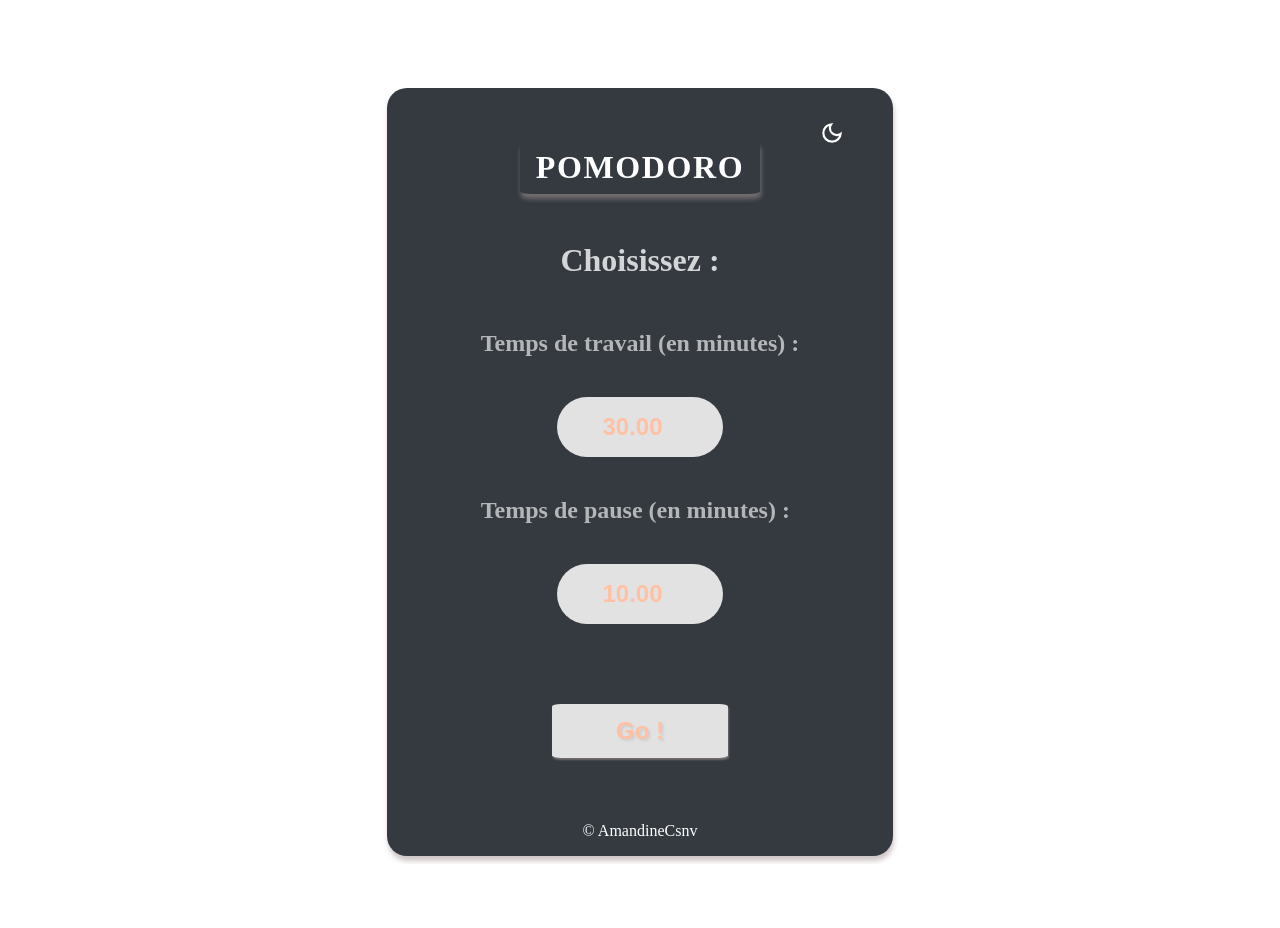
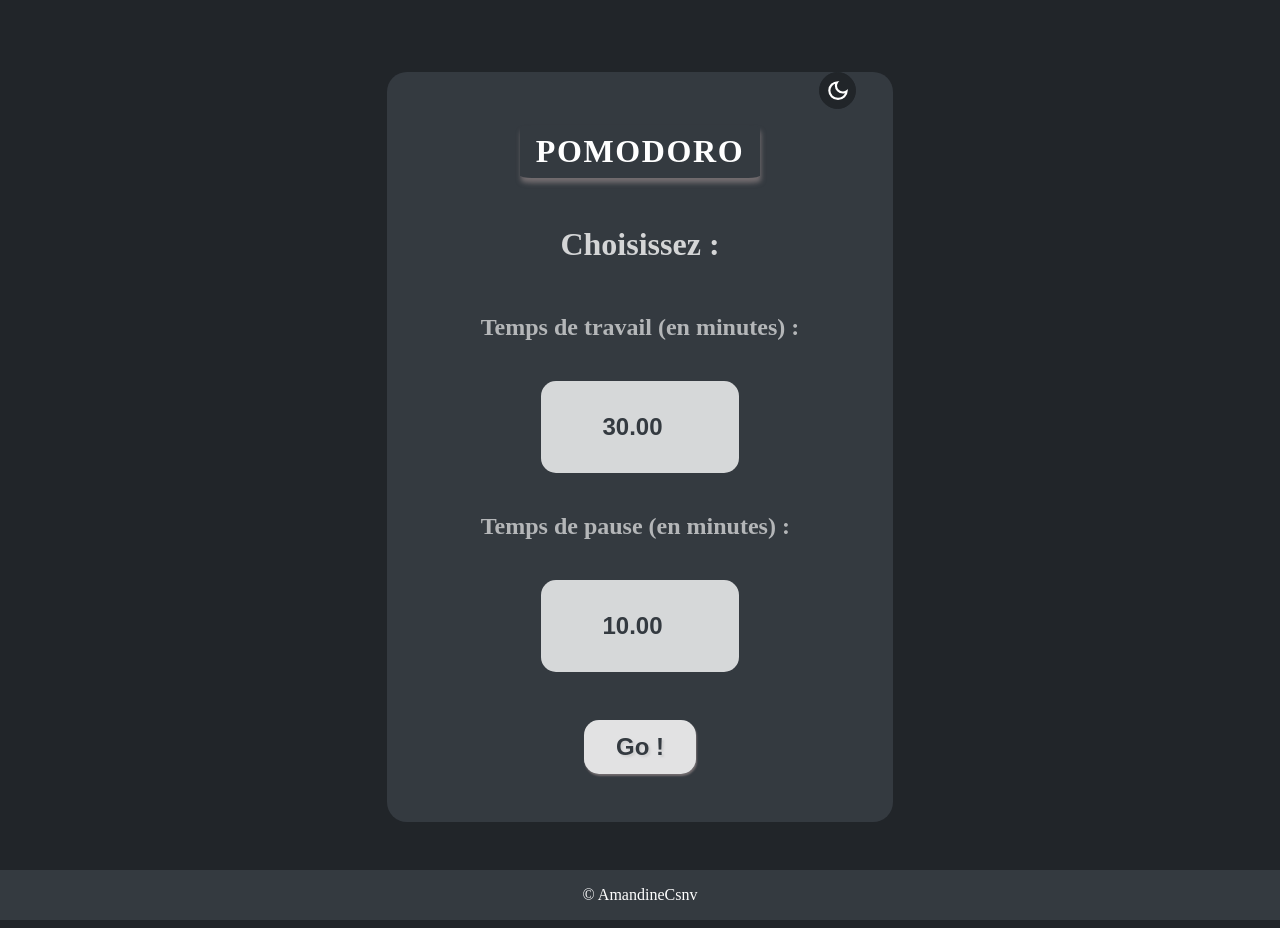
Before and after one commit to AmandineCsnv/Pomodoro, a website built with Parcel: page src/index.html in a window 1280 px wide. Before the commit the page ends 864 px from the top, so only its background shows below. Built offline with nearby package versions, Linux system fonts and the light colour scheme.

Commit message:
accueil desktop

```diff
--- a/package.json
+++ b/package.json
@@ -14,5 +14,8 @@
   "scripts": {
     "start": "parcel",
     "build": "parcel build"
+  },
+  "dependencies": {
+    "node-dev": "^8.0.0"
   }
 }
--- a/src/assets/scss/_global.scss
+++ b/src/assets/scss/_global.scss
@@ -20,7 +20,7 @@ body {
 .body-dark {
   background-color: var.$smallBackground-dark;
   @include mixin.big {
-    background-color: var.$smallBackground-dark;
+    background-color: var.$background-dark;
   }
 }
 a {
@@ -35,9 +35,9 @@ label {
 button {
   border: none;
   background-color: rgba(255, 255, 255, 0.856);
-  margin: 4rem 0 3rem 0;
-  padding: 0.8rem 4rem;
-  border-radius: 5%;
+  margin: 2rem 0 3rem 0;
+  padding: 0.8rem 2rem;
+  border-radius: 15px;
   box-shadow: 1px 2px 2px rgba(168, 151, 151, 0.541);
   font-weight: bold;
   font-size: 1.5rem;
@@ -51,11 +51,11 @@ input {
   font-size: 1rem;
   font-weight: bold;
   text-align: center;
-  border-radius: 30px;
-  background-color: rgba(255, 255, 255, 0.856);
+  border-radius: 15px;
+  background-color: rgba(255, 255, 255, 0.8);
   margin: 1rem;
   @include mixin.medium {
-    padding: 1rem 1.5rem;
+    padding: 2rem 2.5rem;
     font-size: 1.5rem;
   }
 }
@@ -68,13 +68,13 @@ input {
   align-items: center;
 
   @include mixin.big {
-    margin-top: 5rem;
+    margin-top: 4rem;
     background-color: var.$smallBackground-light;
     width: 40%;
     color: white;
     padding-top: 2rem;
     border-radius: 20px;
-    box-shadow: 1px 5px 5px rgba(168, 151, 151, 0.541);
+    // box-shadow: 1px 5px 5px rgba(168, 151, 151, 0.541);
   }
 }
 .container-dark {
@@ -87,13 +87,17 @@ input {
   top: 4%;
   left: 80%;
   width: 6%;
+  border: 1px solid var.$background-dark;
+  border-radius: 100%;
+  padding: 0.3rem;
+  background-color: var.$background-dark;
   @include mixin.medium {
     top: 4%;
     left: 75%;
     width: 4%;
   }
   @include mixin.big {
-    top: 15%;
+    top: 9%;
     left: 64%;
     width: 2%;
   }
@@ -125,8 +129,6 @@ form {
   flex-direction: column;
   align-items: center;
 }
-footer {
-  display: flex;
-  justify-content: center;
-  // margin-top: 5rem;
+.start-dark {
+  color: var.$smallBackground-dark;
 }
--- a/src/assets/scss/components/_footer.scss
+++ b/src/assets/scss/components/_footer.scss
@@ -0,0 +1,8 @@
+@use "../var";
+footer {
+  display: flex;
+  justify-content: center;
+  margin-top: 3rem;
+  background-color: var.$smallBackground-dark;
+  width: 103%;
+}
--- a/src/index.html
+++ b/src/index.html
@@ -12,7 +12,7 @@
     <script defer src="./assets/script/script.js"></script>
     <title>Pomodoro</title>
 </head>
-<body>
+<body class="body-dark">
     <main class="container container-dark">
         <img class="logo-theme" src="./assets/img/dark_mode.svg" alt="logo thème">
     <h1>Pomodoro</h1>
@@ -21,20 +21,20 @@
     <h3 class="work-time--title">Temps de travail (en minutes) :</h3>
     <form action="./assets/pages/work.html" method="get">
         <label for="work-time-timer">Temps de travail</label>
-        <input type="number" name="work" id="work-time-timer" value="30.00" min="00.00" max="60.00" step="05.00">
+        <input class="input-dark" type="number" name="work" id="work-time-timer" value="30.00" min="00.00" max="60.00" step="05.00">
     </form>
     <div class="break-time">
     <h3 class="break-time--title">Temps de pause (en minutes) :</h3>
     <form action="./assets/pages/work.html" method="get">
         <label for="break-time-timer">Temps de pause</label>
-        <input type="number" name="break" id="break-time-timer" value="10.00" min="00.00" max="60.00" step="05.00">
+        <input class="input-dark" type="number" name="break" id="break-time-timer" value="10.00" min="00.00" max="60.00" step="05.00">
 
-        <button class="start"><a href="./assets/pages/work.html">Go !</a></button>
+        <button class="start"><a href="./assets/pages/work.html" class="start-dark">Go !</a></button>
     </form>
     </div>
+    </main>
     <footer>
         <p class="copyright">© AmandineCsnv</p>
     </footer>
-    </main>
 </body>
 </html>
```
Also changed, not shown: src/assets/pages/work.html (+1 -0 lines), 1 other file.
